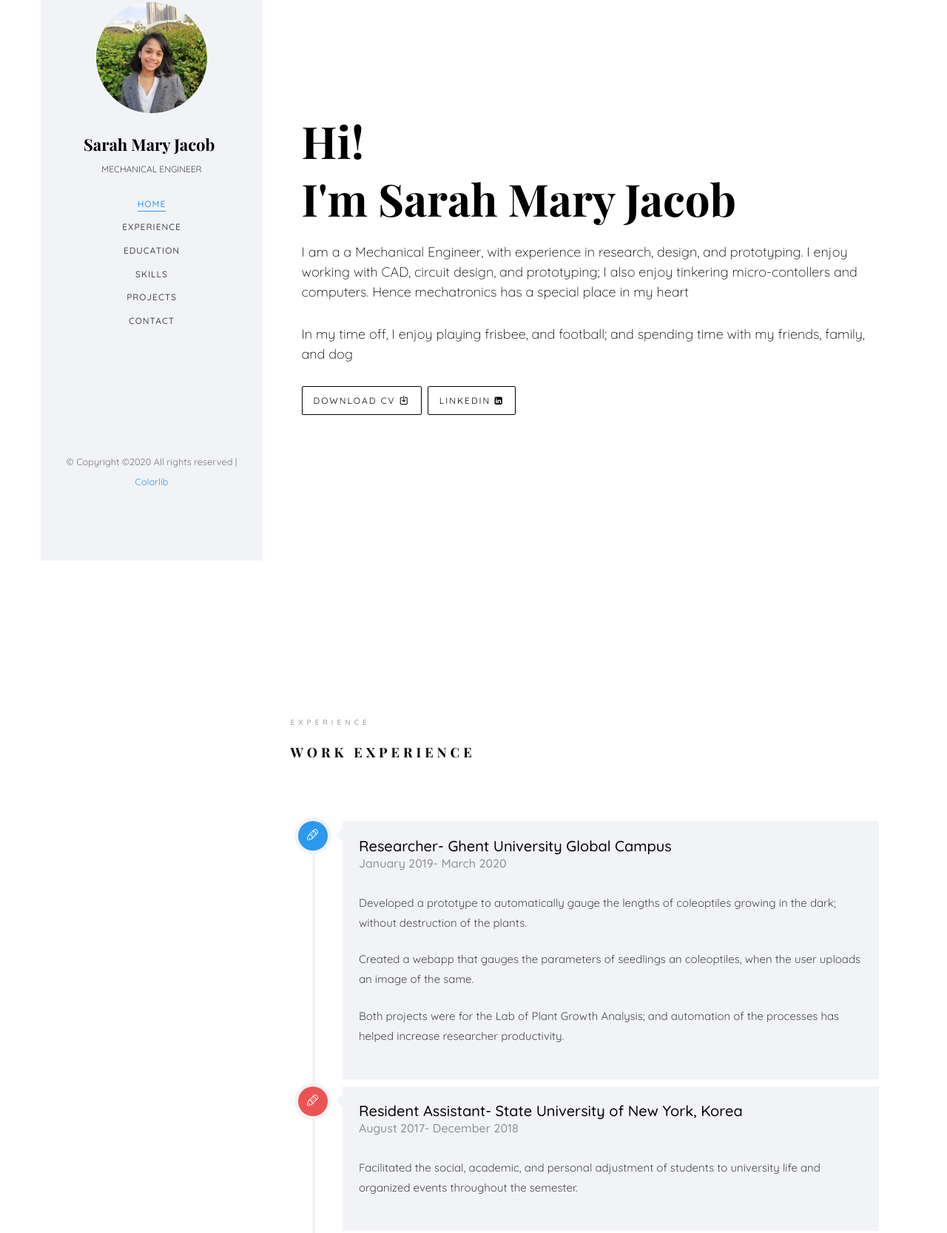
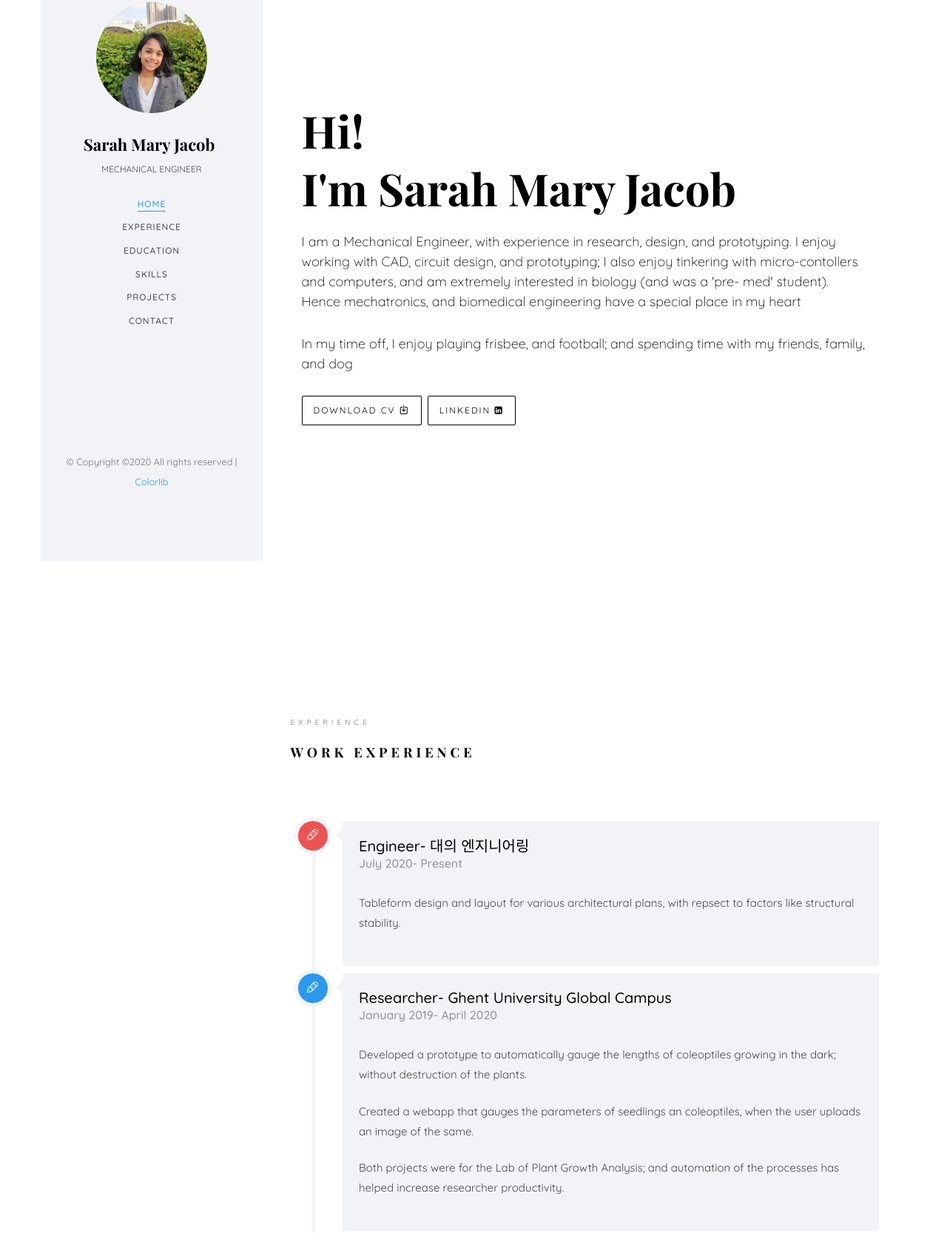
Before and after one commit to smudje/smudje.github.io, a plain HTML site: page index.html in a window 1280 px wide. Shown: the part 42-1709 px from the top of the page at 74% size. Drawn offline with nearby package versions, Linux system fonts and the light colour scheme; files whose address does not match are found by name; a web font is replaced by a local one.

Commit message:
Add files via upload

```diff
--- a/index.html
+++ b/index.html
@@ -96,8 +96,8 @@
 					   				<div class="slider-text-inner js-fullheight">
 					   					<div class="desc">
 						   					<h1>Hi! <br>I'm Sarah Mary Jacob</h1>
-											   <h2>I am a a Mechanical Engineer, with experience in research, design, and prototyping. I enjoy working with CAD, circuit design,
-												   and prototyping; I also enjoy tinkering micro-contollers and computers. Hence mechatronics has a special place in my heart </h2>
+											   <h2>I am a Mechanical Engineer, with experience in research, design, and prototyping. I enjoy working with CAD, circuit design,
+												   and prototyping; I also enjoy tinkering with micro-contollers and computers, and am extremely interested in biology (and was a 'pre- med' student). Hence mechatronics, and biomedical engineering have a special place in my heart </h2>
 												<h2>In my time off, I enjoy playing frisbee, and football; and spending time with my friends, family, and dog</h2>
 												<p><a href= "images/Sarah-Jacob-Resume_ME.pdf" target= "_blank" class="btn btn-primary btn-learn">Download CV <i class="icon-download4"></i></a>
 												   <a href= "https://www.linkedin.com/in/sarah-mary-jacob" target= "_blank" class="btn btn-primary btn-learn">LinkedIn <i i class="fa fa-linkedin-square"></i></a></p>
@@ -122,6 +122,20 @@
 					<div class="row">
 						<div class="col-md-12">
 				         <div class="timeline-centered">
+
+							<article class="timeline-entry animate-box" data-animate-effect="fadeInRight">
+					            <div class="timeline-entry-inner">
+					               <div class="timeline-icon color-2">
+					                  <i class="icon-pen2"></i>
+					               </div>
+					               <div class="timeline-label">
+					               	<h2>Engineer-  대의 엔지니어링 <br> <span>July 2020- Present</span></h2>
+					                  <p>Tableform design and layout for various architectural plans, with repsect to factors like structural stability. </p>
+					               </div>
+					            </div>
+							 </article>
+
+
 					         <article class="timeline-entry animate-box" data-animate-effect="fadeInLeft">
 					            <div class="timeline-entry-inner">
 
@@ -130,7 +144,7 @@
 					               </div>
 
 					               <div class="timeline-label">
-					                  <h2>Researcher- Ghent University Global Campus<br> <span>January 2019- March 2020</span></h2>
+					                  <h2>Researcher- Ghent University Global Campus<br> <span>January 2019- April 2020</span></h2>
 									  <p>Developed a prototype to automatically gauge the lengths of coleoptiles growing in the dark; without destruction of the plants.</p>
 									  <p>Created a webapp that gauges the parameters of seedlings an coleoptiles, when the user uploads an image of the same.</p>
 									  <p>Both projects were for the Lab of Plant Growth Analysis; and automation of the processes has helped increase researcher productivity.</p>
```
